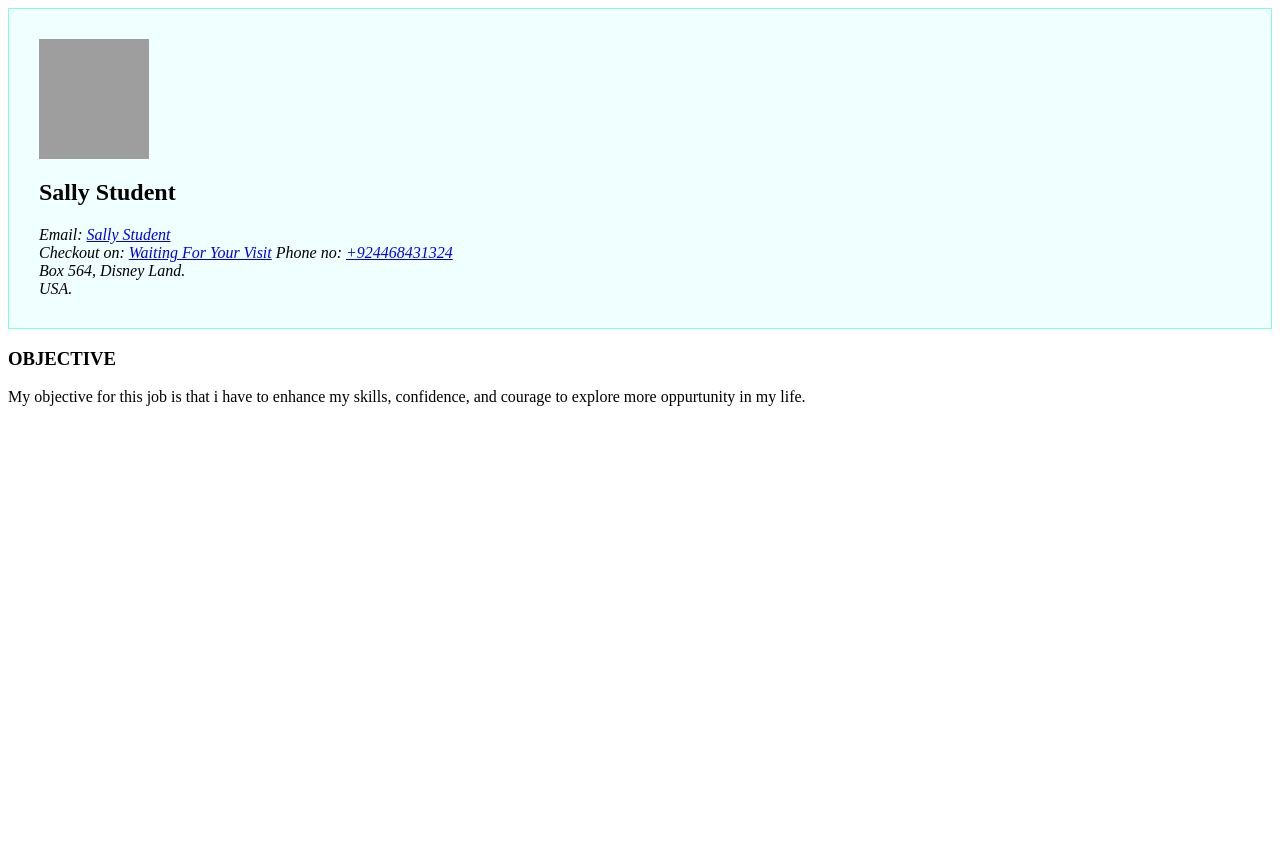
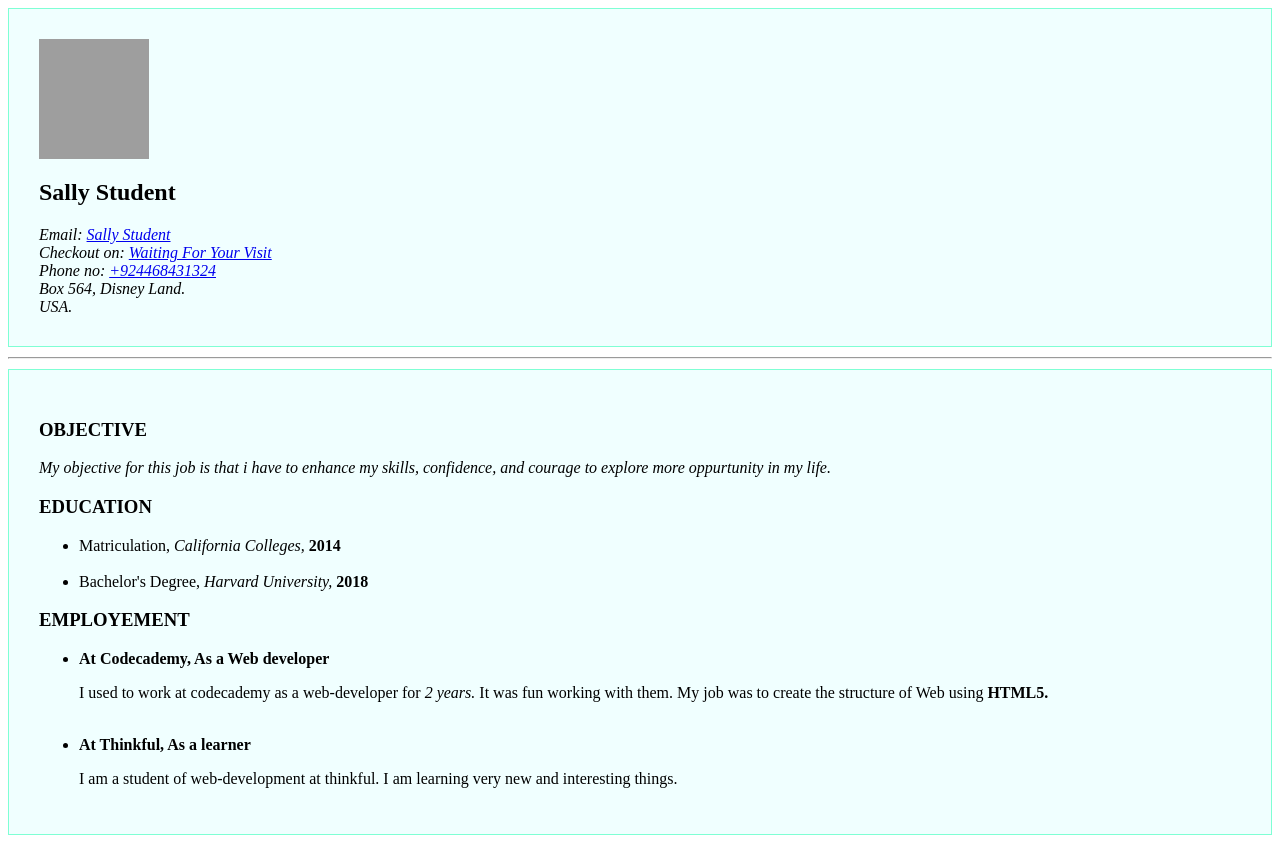
Before and after one commit to iftekhar-khokhar/about-me, a plain HTML site: page index.html in a window 1280 px wide. Before the commit the page ends 800 px from the top, so only its background shows below. Drawn offline with Linux system fonts and the light colour scheme; grey boxes are pictures that could not be loaded.

Commit message:
CV of Sally

```diff
--- a/index.html
+++ b/index.html
@@ -9,20 +9,35 @@
 	<main>
 		<section>
 			<div class="address">
-				<img src="https://i.pinimg.com/originals/67/86/c0/6786c08a8de8903f2ff48763e436bb1a.jpg" width="110px" height="120px">
+				<img calss="pic1" src="https://i.pinimg.com/originals/67/86/c0/6786c08a8de8903f2ff48763e436bb1a.jpg" width="110px" height="120px">
 				<h1>Sally Student</h1>
 				<address>
 					Email: <a href="mailto:sallys.resume@example.com?subject=feedback">Sally Student</a><br>
-					Checkout on: <a href="https://iftekhar-khokhar.github.io/about-me/">Waiting For Your Visit</a>
+					Checkout on: <a href="https://iftekhar-khokhar.github.io/about-me/">Waiting For Your Visit</a><br>
 					Phone no: <a href="tel:+924468431324">+924468431324</a><br>
 					Box 564, Disney Land.<br>
 					USA.
 				</address>
 			</div>
+			<hr>
+			<div class="details2">
+				<h3>OBJECTIVE</h3>
+				<p><em>My objective for this job is that i have to enhance my skills, confidence, and courage to explore more oppurtunity in my life.</em></p>
 
-			<h3>OBJECTIVE</h3>
-			<p>My objective for this job is that i have to enhance my skills, confidence, and courage to explore more oppurtunity in my life.</p>
+				<h3>EDUCATION</h3>
+					<ul>
+						<li>Matriculation, <em>California Colleges,</em> <b>2014</b></li><br>
+						<li>Bachelor's Degree, <em>Harvard University,</em> <b>2018</b></li>
+					</ul>
 
+				<h3>EMPLOYEMENT</h3>
+					<ul>
+						<li><strong>At Codecademy, As a Web developer</strong></li>
+						<p>I used to work at codecademy as a web-developer for <i>2 years.</i> It was fun working with them. My job was to create the structure of Web using <b>HTML5.</b></p><br>
+					<li><strong>At Thinkful, As a learner</strong></li>
+					<p>I am a student of web-development at thinkful. I am learning very new and interesting things.</p>
+					</ul>
+			</div>
 		</section>
 	</main>
 
--- a/main.css
+++ b/main.css
@@ -2,4 +2,12 @@
   background-color: azure;
   border: 1px solid aquamarine;
   padding: 30px;
+  margin-bottom: 10px;
 }
+
+.details2 {
+	margin-top: 10px;
+	background-color: azure;
+    border: 1px solid aquamarine;
+    padding: 30px;
+}
```
